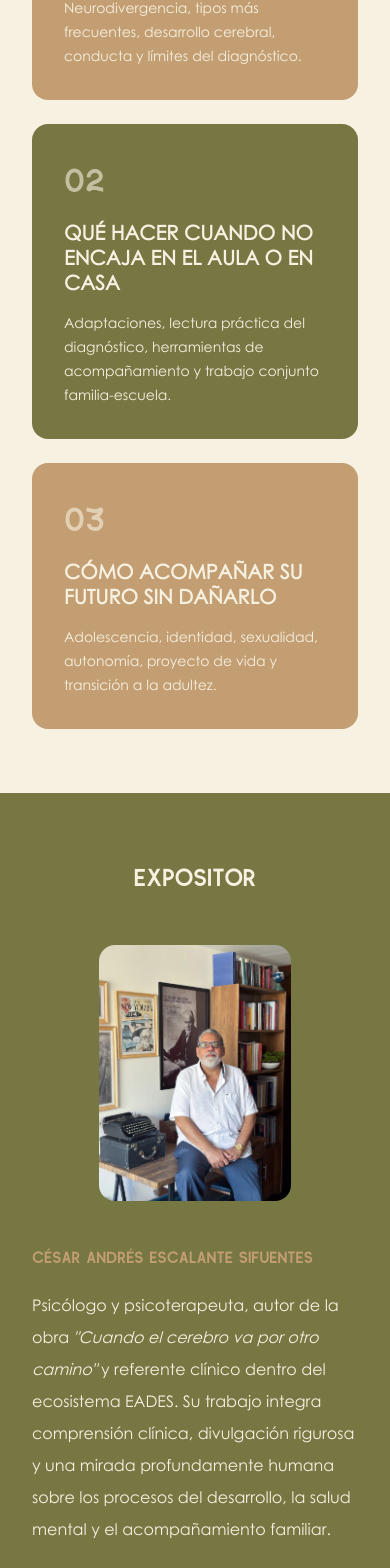
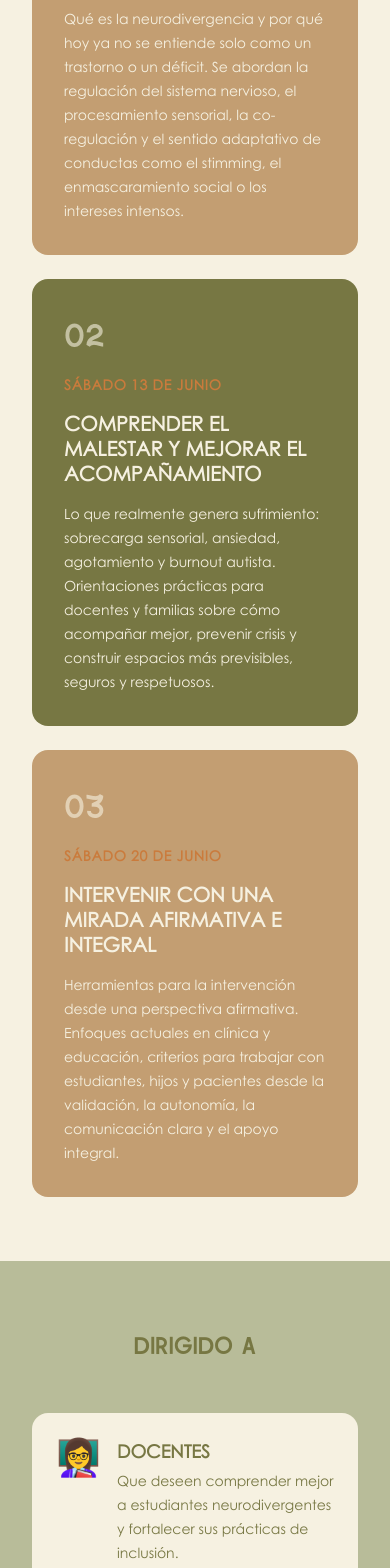
Before and after one commit to PabloEscalante2000/pagina-pseres-next, a Next.js app: page /eventos/seminario-de-neurodivergencia in a window 390 px wide. Shown: the part 4184-5752 px from the top of the page. Built offline with nearby package versions, Linux system fonts and the light colour scheme.

Commit message:
cambios evento

```diff
--- a/app/eventos/seminario-de-neurodivergencia/page.tsx
+++ b/app/eventos/seminario-de-neurodivergencia/page.tsx
@@ -22,21 +22,47 @@ const aprendizajes = [
 const programa = [
   {
     numero: "01",
-    titulo: "Entendiendo lo que realmente le pasa al niño",
+    fecha: "Sábado 5 de Junio",
+    titulo: "Comprender la neurodivergencia",
     descripcion:
-      "Neurodivergencia, tipos más frecuentes, desarrollo cerebral, conducta y límites del diagnóstico.",
+      "Qué es la neurodivergencia y por qué hoy ya no se entiende solo como un trastorno o un déficit. Se abordan la regulación del sistema nervioso, el procesamiento sensorial, la co-regulación y el sentido adaptativo de conductas como el stimming, el enmascaramiento social o los intereses intensos.",
   },
   {
     numero: "02",
-    titulo: "Qué hacer cuando no encaja en el aula o en casa",
+    fecha: "Sábado 13 de Junio",
+    titulo: "Comprender el malestar y mejorar el acompañamiento",
     descripcion:
-      "Adaptaciones, lectura práctica del diagnóstico, herramientas de acompañamiento y trabajo conjunto familia-escuela.",
+      "Lo que realmente genera sufrimiento: sobrecarga sensorial, ansiedad, agotamiento y burnout autista. Orientaciones prácticas para docentes y familias sobre cómo acompañar mejor, prevenir crisis y construir espacios más previsibles, seguros y respetuosos.",
   },
   {
     numero: "03",
-    titulo: "Cómo acompañar su futuro sin dañarlo",
+    fecha: "Sábado 20 de Junio",
+    titulo: "Intervenir con una mirada afirmativa e integral",
     descripcion:
-      "Adolescencia, identidad, sexualidad, autonomía, proyecto de vida y transición a la adultez.",
+      "Herramientas para la intervención desde una perspectiva afirmativa. Enfoques actuales en clínica y educación, criterios para trabajar con estudiantes, hijos y pacientes desde la validación, la autonomía, la comunicación clara y el apoyo integral.",
+  },
+];
+
+const publico = [
+  {
+    icono: "👩‍🏫",
+    titulo: "Docentes",
+    descripcion: "Que deseen comprender mejor a estudiantes neurodivergentes y fortalecer sus prácticas de inclusión.",
+  },
+  {
+    icono: "👨‍👩‍👧",
+    titulo: "Padres y cuidadores",
+    descripcion: "Interesados en acompañar con mayor claridad, sensibilidad y conocimiento.",
+  },
+  {
+    icono: "🎓",
+    titulo: "Estudiantes de Psicología",
+    descripcion: "Que busquen una visión actualizada y comprensible sobre neurodivergencia.",
+  },
+  {
+    icono: "🧠",
+    titulo: "Psicólogos y profesionales afines",
+    descripcion: "Que quieran enriquecer su mirada clínica y psicoeducativa.",
   },
 ];
 
@@ -164,6 +190,9 @@ export default function SeminarioNeurodivergenciaPage() {
               <span className="text-white-v1/60 font-quirk text-5xl leading-none">
                 {sesion.numero}
               </span>
+              <p className="text-brown-v1 font-century-gothic text-sm font-semibold uppercase tracking-wider">
+                {sesion.fecha}
+              </p>
               <h3 className="text-white-v1 font-century-gothic font-bold sm:text-2xl text-xl leading-tight uppercase">
                 {sesion.titulo}
               </h3>
@@ -173,6 +202,33 @@ export default function SeminarioNeurodivergenciaPage() {
             </article>
           ))}
         </div>
+      </section>
+
+      {/* DIRIGIDO A */}
+      <section className="bg-green-v2 py-16 sm:px-24 px-8">
+        <h2 className="text-green-v1 font-quirk sm:text-6xl text-4xl text-center mb-12">
+          DIRIGIDO A
+        </h2>
+        <div className="max-w-5xl mx-auto grid sm:grid-cols-2 grid-cols-1 gap-6">
+          {publico.map((item, index) => (
+            <div key={index} className="bg-white-v1 rounded-2xl p-6 flex gap-4 items-start">
+              <span className="text-4xl flex-none">{item.icono}</span>
+              <div>
+                <h3 className="text-green-v1 font-century-gothic font-bold sm:text-xl text-lg uppercase mb-1">
+                  {item.titulo}
+                </h3>
+                <p className="text-green-v1 font-century-gothic sm:text-base text-sm leading-6">
+                  {item.descripcion}
+                </p>
+              </div>
+            </div>
+          ))}
+        </div>
+        <p className="text-green-v1 font-century-gothic sm:text-lg text-base max-w-4xl mx-auto mt-10 text-center leading-8">
+          Brindar una comprensión actualizada, clara y aplicable de la neurodivergencia, de modo que los participantes
+          puedan identificar mejor sus manifestaciones, comprender qué factores producen malestar y contar con criterios
+          prácticos para acompañar de forma más humana, sensible e inclusiva.
+        </p>
       </section>
 
       {/* EXPOSITOR */}
--- a/components/Nav.jsx
+++ b/components/Nav.jsx
@@ -49,7 +49,7 @@ export default function Nav() {
                     >
                         SERVICIOS
                     </button>
-                    <ul className="absolute h-0 w-40 overflow-y-hidden group-hover:h-fit px-3 bg-green-v1/40 bg-opacity-40 gap-3 flex flex-col transition-all font-medium z-10">
+                    <ul className="absolute top-full mt-2 h-0 overflow-y-hidden group-hover:h-fit px-3 bg-green-v1/40 bg-opacity-40 gap-3 flex flex-col transition-all font-medium z-10 whitespace-nowrap">
                         {dataServLinks.map((val, index) => (
                             <li className="text-left p-1" key={index}>
                                 <Link href={val.path} className={pathname === val.path ? "underline" : ""}>
@@ -89,7 +89,7 @@ export default function Nav() {
                     >
                         EVENTOS
                     </button>
-                    <ul className="absolute h-0 overflow-y-hidden group-hover:h-fit px-3 bg-green-v1/40 bg-opacity-40 gap-3 flex flex-col transition-all font-medium z-10">
+                    <ul className="absolute top-full mt-2 h-0 overflow-y-hidden group-hover:h-fit px-3 bg-green-v1/40 bg-opacity-40 gap-3 flex flex-col transition-all font-medium z-10 whitespace-nowrap">
                         {dataEventosLinks.map((val, index) => (
                             <li className="text-left p-1" key={index}>
                                 <Link href={val.path} className={pathname === val.path ? "underline" : ""}>
```
Also changed, not shown: .claude/settings.local.json (added), 1 other file (tests, documents, lock files or other folders).
